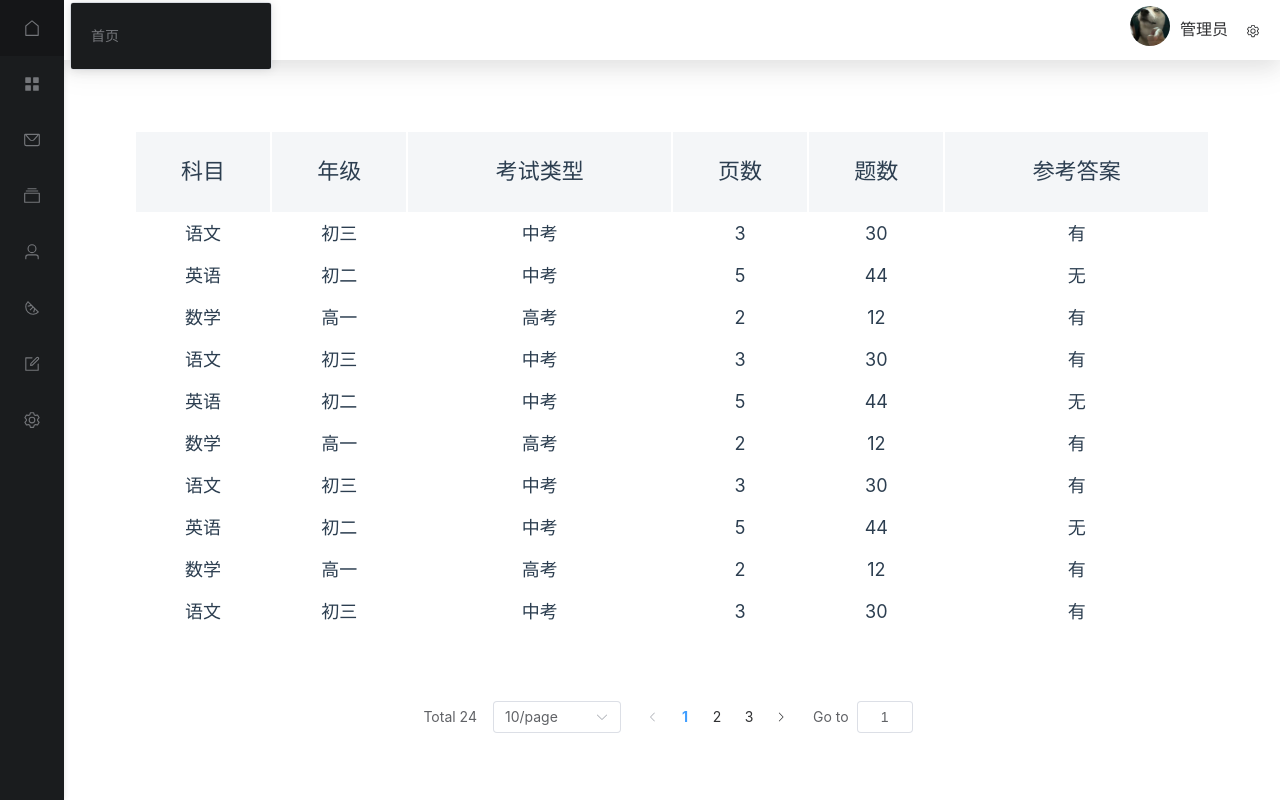
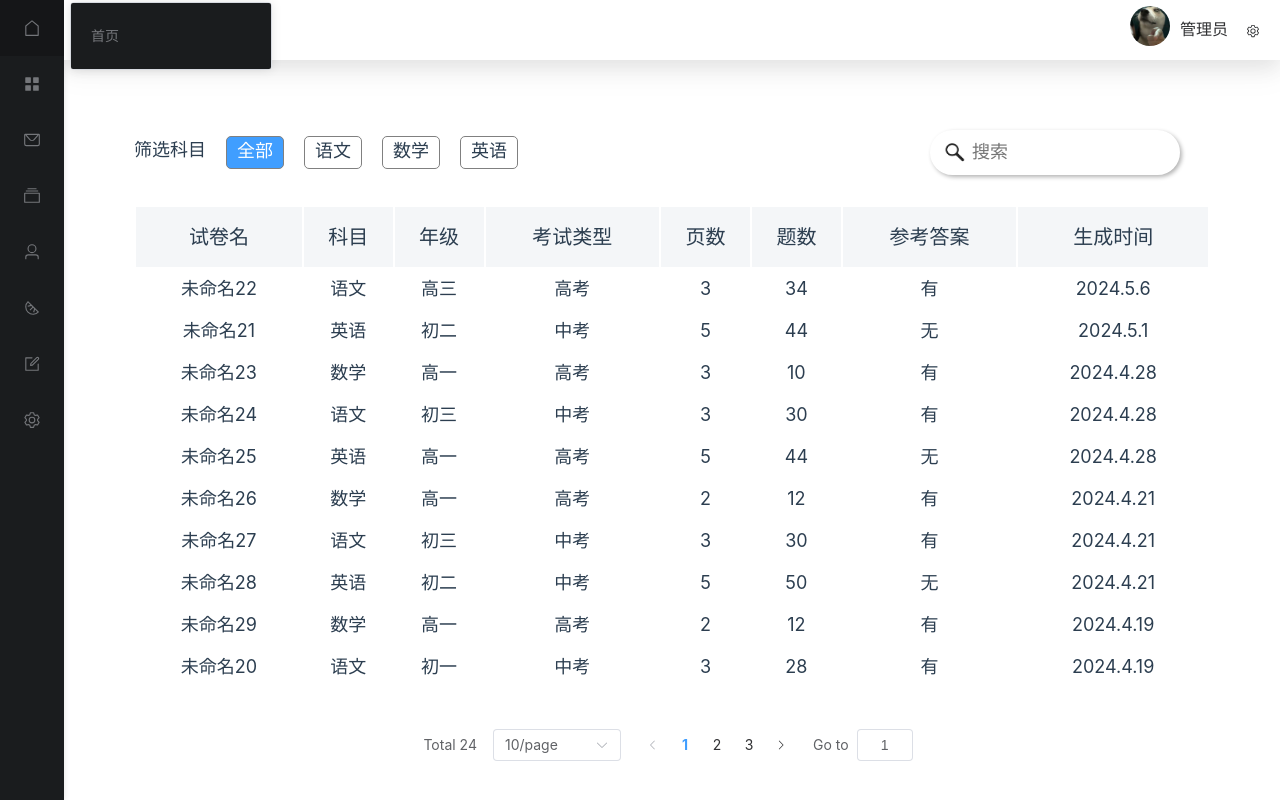
Before and after one commit to AnUpdatingHam/XingyanCourt-fontend, a Vue app in the folder vue-QuizeWise/: page /history in a window 1280 px wide. Built offline with nearby package versions, Linux system fonts and the light colour scheme.

Commit message:
修改了HistoryView, PaperView

```diff
--- a/vue-QuizeWise/src/views/HistoryView.vue
+++ b/vue-QuizeWise/src/views/HistoryView.vue
@@ -1,78 +1,100 @@
 <template>
+
+  <div class="find">
+    <div class="select">
+      <p>筛选科目</p>
+      <div class="select-opt" :class="{'active':active===-1}" @click=switchActive2()>全部</div>
+      <div class="select-opt" v-for="(opt,index) in options" :key="index" :class="{'active':active===index}" @click="switchActive(index)">
+        {{ opt }}
+      </div>
+    </div>
+    <div class="search">
+      <input type="text" placeholder="搜索" v-model="search">
+      <img src="../assets/search.png">
+    </div>
+  </div>
+
   <table>
     <thead>
       <tr>
+        <th>试卷名</th>
         <th>科目</th>
         <th>年级</th>
         <th>考试类型</th>
         <th>页数</th>
         <th>题数</th>
         <th>参考答案</th>
+        <th>生成时间</th>
       </tr>
     </thead>
     <tbody>
       <tr v-for="(item,index) in displayData" :key="item.index" @click="goToPaper">
+        <td>{{ item.name }}</td>
         <td>{{ item.subject }}</td>
         <td>{{ item.grade }}</td>
         <td>{{ item.exam }}</td>
         <td>{{ item.pageNumber }}</td>
         <td>{{ item.problemNumber }}</td>
         <td>{{ item.answer }}</td>
+        <td>{{ item.time }}</td>
       </tr>
     </tbody>
   </table>
 
-  <!--  -->
   <el-pagination
     :hide-on-single-page="false"
     v-model:current-page="state.pageNum"
     :page-sizes="[10]"
     v-model:page-size="state.pageSize"
     layout="total, sizes, prev, pager, next, jumper"
-    :total="state.totalnumber"
+    :total="state.totalNumber"
     @size-change="handleSizeChange"
     @current-change="handleCurrentChange"
     style="float:right">
   </el-pagination>
+
 </template>
 
 <script>
 export default{
   data(){
     return{
+      options: ["语文","数学","英语"],
+      active: -1,
+      search: '',
       state:{
         pageNum: 1,
         pageSize: 10,
         createTimeEnd: "",
         createTimeStart: "",
         searchValue: "",
-        totalnumber: 24,    //n
+        totalNumber: 24,    //n
       },
       historyData:[         //n组数据
-        { subject: '语文',  grade: '初三', exam: '中考', pageNumber: 3, problemNumber: 30, answer: '有', },
-        { subject: '英语',  grade: '初二', exam: '中考', pageNumber: 5, problemNumber: 44, answer: '无', },
-        { subject: '数学',  grade: '高一', exam: '高考', pageNumber: 2, problemNumber: 12, answer: '有', },
-        { subject: '语文',  grade: '初三', exam: '中考', pageNumber: 3, problemNumber: 30, answer: '有', },
-        { subject: '英语',  grade: '初二', exam: '中考', pageNumber: 5, problemNumber: 44, answer: '无', },
-        { subject: '数学',  grade: '高一', exam: '高考', pageNumber: 2, problemNumber: 12, answer: '有', },
-        { subject: '语文',  grade: '初三', exam: '中考', pageNumber: 3, problemNumber: 30, answer: '有', },
-        { subject: '英语',  grade: '初二', exam: '中考', pageNumber: 5, problemNumber: 44, answer: '无', },
-        { subject: '数学',  grade: '高一', exam: '高考', pageNumber: 2, problemNumber: 12, answer: '有', },
-        { subject: '语文',  grade: '初三', exam: '中考', pageNumber: 3, problemNumber: 30, answer: '有', },
-        { subject: '英语',  grade: '初二', exam: '中考', pageNumber: 5, problemNumber: 44, answer: '无', },
-        { subject: '数学',  grade: '高一', exam: '高考', pageNumber: 2, problemNumber: 12, answer: '有', },
-        { subject: '语文',  grade: '初三', exam: '中考', pageNumber: 3, problemNumber: 30, answer: '有', },
-        { subject: '英语',  grade: '初二', exam: '中考', pageNumber: 5, problemNumber: 44, answer: '无', },
-        { subject: '数学',  grade: '高一', exam: '高考', pageNumber: 2, problemNumber: 12, answer: '有', },
-        { subject: '语文',  grade: '初三', exam: '中考', pageNumber: 3, problemNumber: 30, answer: '有', },
-        { subject: '英语',  grade: '初二', exam: '中考', pageNumber: 5, problemNumber: 44, answer: '无', },
-        { subject: '数学',  grade: '高一', exam: '高考', pageNumber: 2, problemNumber: 12, answer: '有', },
-        { subject: '语文',  grade: '初三', exam: '中考', pageNumber: 3, problemNumber: 30, answer: '有', },
-        { subject: '英语',  grade: '初二', exam: '中考', pageNumber: 5, problemNumber: 44, answer: '无', },
-        { subject: '数学',  grade: '高一', exam: '高考', pageNumber: 2, problemNumber: 12, answer: '有', },
-        { subject: '语文',  grade: '初三', exam: '中考', pageNumber: 3, problemNumber: 30, answer: '有', },
-        { subject: '英语',  grade: '初二', exam: '中考', pageNumber: 5, problemNumber: 44, answer: '无', },
-        { subject: '数学',  grade: '高一', exam: '高考', pageNumber: 2, problemNumber: 12, answer: '有', },
+        { name: "未命名22", subject: '语文',  grade: '高三', exam: '高考', pageNumber: 3, problemNumber: 34, answer: '有', time: "2024.5.6"},
+        { name: "未命名21", subject: '英语',  grade: '初二', exam: '中考', pageNumber: 5, problemNumber: 44, answer: '无', time: "2024.5.1"},
+        { name: "未命名23", subject: '数学',  grade: '高一', exam: '高考', pageNumber: 3, problemNumber: 10, answer: '有', time: "2024.4.28"},
+        { name: "未命名24", subject: '语文',  grade: '初三', exam: '中考', pageNumber: 3, problemNumber: 30, answer: '有', time: "2024.4.28"},
+        { name: "未命名25", subject: '英语',  grade: '高一', exam: '高考', pageNumber: 5, problemNumber: 44, answer: '无', time: "2024.4.28"},
+        { name: "未命名26", subject: '数学',  grade: '高一', exam: '高考', pageNumber: 2, problemNumber: 12, answer: '有', time: "2024.4.21"},
+        { name: "未命名27", subject: '语文',  grade: '初三', exam: '中考', pageNumber: 3, problemNumber: 30, answer: '有', time: "2024.4.21"},
+        { name: "未命名28", subject: '英语',  grade: '初二', exam: '中考', pageNumber: 5, problemNumber: 50, answer: '无', time: "2024.4.21"},
+        { name: "未命名29", subject: '数学',  grade: '高一', exam: '高考', pageNumber: 2, problemNumber: 12, answer: '有', time: "2024.4.19"},
+        { name: "未命名20", subject: '语文',  grade: '初一', exam: '中考', pageNumber: 3, problemNumber: 28, answer: '有', time: "2024.4.19"},
+        { name: "未命名32", subject: '英语',  grade: '初二', exam: '中考', pageNumber: 5, problemNumber: 44, answer: '无', time: "2024.4.19"},
+        { name: "未命名34", subject: '数学',  grade: '高一', exam: '高考', pageNumber: 2, problemNumber: 14, answer: '有', time: "2024.4.16"},
+        { name: "未命名36", subject: '英语',  grade: '高二', exam: '高考', pageNumber: 3, problemNumber: 30, answer: '有', time: "2024.4.10"},
+        { name: "未命名11", subject: '英语',  grade: '初二', exam: '中考', pageNumber: 5, problemNumber: 45, answer: '有', time: "2024.4.10"},
+        { name: "未命名12", subject: '数学',  grade: '初二', exam: '中考', pageNumber: 2, problemNumber: 12, answer: '无', time: "2024.4.10"},
+        { name: "未命名13", subject: '语文',  grade: '初三', exam: '中考', pageNumber: 3, problemNumber: 30, answer: '有', time: "2024.4.10"},
+        { name: "未命名14", subject: '英语',  grade: '初二', exam: '中考', pageNumber: 5, problemNumber: 40, answer: '无', time: "2024.4.10"},
+        { name: "未命名15", subject: '数学',  grade: '初三', exam: '中考', pageNumber: 2, problemNumber: 12, answer: '有', time: "2024.4.10"},
+        { name: "未命名16", subject: '语文',  grade: '初三', exam: '中考', pageNumber: 3, problemNumber: 32, answer: '无', time: "2024.4.9"},
+        { name: "未命名17", subject: '英语',  grade: '初二', exam: '中考', pageNumber: 5, problemNumber: 44, answer: '有', time: "2024.4.7"},
+        { name: "未命名18", subject: '数学',  grade: '高一', exam: '高考', pageNumber: 2, problemNumber: 12, answer: '有', time: "2024.4.5"},
+        { name: "未命名19", subject: '语文',  grade: '初二', exam: '中考', pageNumber: 3, problemNumber: 29, answer: '有', time: "2024.4.2"},
+        { name: "未命名44", subject: '英语',  grade: '初二', exam: '中考', pageNumber: 5, problemNumber: 44, answer: '无', time: "2024.4.1"},
+        { name: "未命名43", subject: '数学',  grade: '高二', exam: '高考', pageNumber: 2, problemNumber: 10, answer: '无', time: "2024.4.1"},
       ],
     }
   },
@@ -85,11 +107,48 @@ export default{
     },
     goToPaper(){
       this.$router.push({name: 'home'})
+    },
+    switchActive(idx){
+      this.active=idx
+    },
+    switchActive2(){
+      this.active=-1
     }
   },
   computed:{
     displayData(){
-      return this.historyData.slice((this.state.pageNum-1)*this.state.pageSize , this.state.pageNum*this.state.pageSize)
+      let data
+
+      if(this.active>-1){
+        let subjectData=[];
+        for(let i=0;i<this.historyData.length;i++)
+          if(this.options[this.active] === this.historyData[i].subject)
+            subjectData.push(this.historyData[i])
+        data=subjectData
+      }
+      else
+        data=this.historyData
+
+      if(this.search){
+        let searchData=[]
+        for(let i=0;i<data.length;i++)
+          for(let key in data[i]){
+            let it
+            if(typeof data[i][key] === "number")
+              it=String(data[i][key])
+            else
+              it=data[i][key]
+
+            if(it.includes(this.search)){
+              searchData.push(data[i])
+              break
+            }
+          }
+
+        data=searchData
+      }
+
+      return data.slice((this.state.pageNum-1)*this.state.pageSize , this.state.pageNum*this.state.pageSize)
     }
   }
 }
@@ -97,15 +156,77 @@ export default{
 
 <style>
 
+.find{
+  display: flex;
+  justify-content: space-between;
+  align-items: center;
+  margin: 70px;
+  margin-bottom:10px;
+}
+
+.find .select{
+  display: flex;
+}
+
+.find .select p{
+  font-size:18px;
+}
+
+.select-opt{
+  font-size:18px;
+  height:33px;
+  margin-left:20px;
+  border: 1px solid grey;
+  border-radius: 5px;
+  padding-left:10px;
+  padding-right:10px;
+}
+
+.select-opt:hover{
+  background-color: #E1E1E1;
+  transition: 0.3s;
+}
+
+.active{
+  background-color: #409EFF;
+  color:#fff;
+}
+
+.active:hover{
+  background-color: #1D91E8;
+}
+
+.search{
+  display: flex;
+  align-items: center;
+  margin-right:240px;
+}
+
+.search input{
+  font-size: 18px;
+  padding: 10px;
+  padding-left:40px;
+  width: 250px;
+  border: 2px solid white;
+  border-radius: 30px;
+  box-shadow: 2px 2px 4px rgba(0, 0, 0, 0.3);
+  margin-right: -240px;
+}
+
+.search img{
+  width: 30px;
+}
+
 table{
-  padding: 70px;
-  padding-bottom: 0px;
+  margin: 70px;
+  margin-bottom: 20px;
+  margin-top: 20px;
 }
 
 table th{
-  font-size: 22px;
+  font-size: 20px;
   background-color: #F4F6F8;
-  height: 80px;
+  height: 60px;
 }
 
 table td{
@@ -120,6 +241,7 @@ table tr:hover{
 
 .el-pagination {
   margin: auto;
+  margin-top: 20px;
 }
 
 </style>
--- a/vue-QuizeWise/src/views/PaperView.vue
+++ b/vue-QuizeWise/src/views/PaperView.vue
@@ -36,6 +36,12 @@
           <input type="text" id="addtion" v-model="addtion">
         </div>
 
+        <!-- 命名 -->
+        <div class="name">
+          <label for="name">给试卷命名</label>
+          <input type="text" id="name" v-model="name">
+        </div>
+
         <!-- 词条预览 -->
         <div class="entry-preview">
           词条预览
@@ -68,7 +74,7 @@ export default {
       items:[
         {name: '科目', opts:['语文','数学','英语']},
         {name: '年级', opts:['初一','初二','初三','高一','高二','高三']},
-        {name: '考试类型', opts:['中考','高考']}
+        {name: '考试类型', opts:['中考','高考','考研','CET4考试','CET6考试']}
       ],
       actives: [-1,-1,-1],
       pageNumber: '',
@@ -76,6 +82,7 @@ export default {
       size: '',
       addtion: '',
       answer:false,
+      name:'未命名',
       // 其他参数
     };
   },
@@ -161,7 +168,7 @@ form {
 
 .select-row{
   display: flex;
-  margin-bottom: 30px;
+  margin-bottom: 20px;
 }
 
 .select-opt{
@@ -187,7 +194,7 @@ form {
 }
 
 .submit {
-  margin-top: 40px;
+  margin-top: 20px;
   background-color: #409EFF;
   border:none;
   color:#fff;
@@ -203,7 +210,7 @@ form {
 
 .defines{
   display: flex;
-  margin-bottom:30px;
+  margin-bottom:20px;
 }
 
 .define{
@@ -220,11 +227,15 @@ form {
 .answer-attach{
   display: flex;
   gap:20px;
-  margin-bottom: 30px;
+  margin-bottom: 20px;
 }
 
 .answer-attach input{
   width: 25px;
+}
+
+.addtion{
+  margin-bottom: 20px;
 }
 
 .addtion input{
@@ -234,8 +245,15 @@ form {
   width: 500px;
 }
 
+.name input{
+  margin-left:10px;
+  height: 30px;
+  font-size:18px;
+  width: 500px;
+}
+
 .entry-preview{
-  margin-top:40px;
+  margin-top:20px;
   display: flex;
   flex-direction: column;
 }
```
Also changed, not shown: vue-QuizeWise/src/assets/search.png (added). Lines whose indentation alone changed are shown as unchanged.
